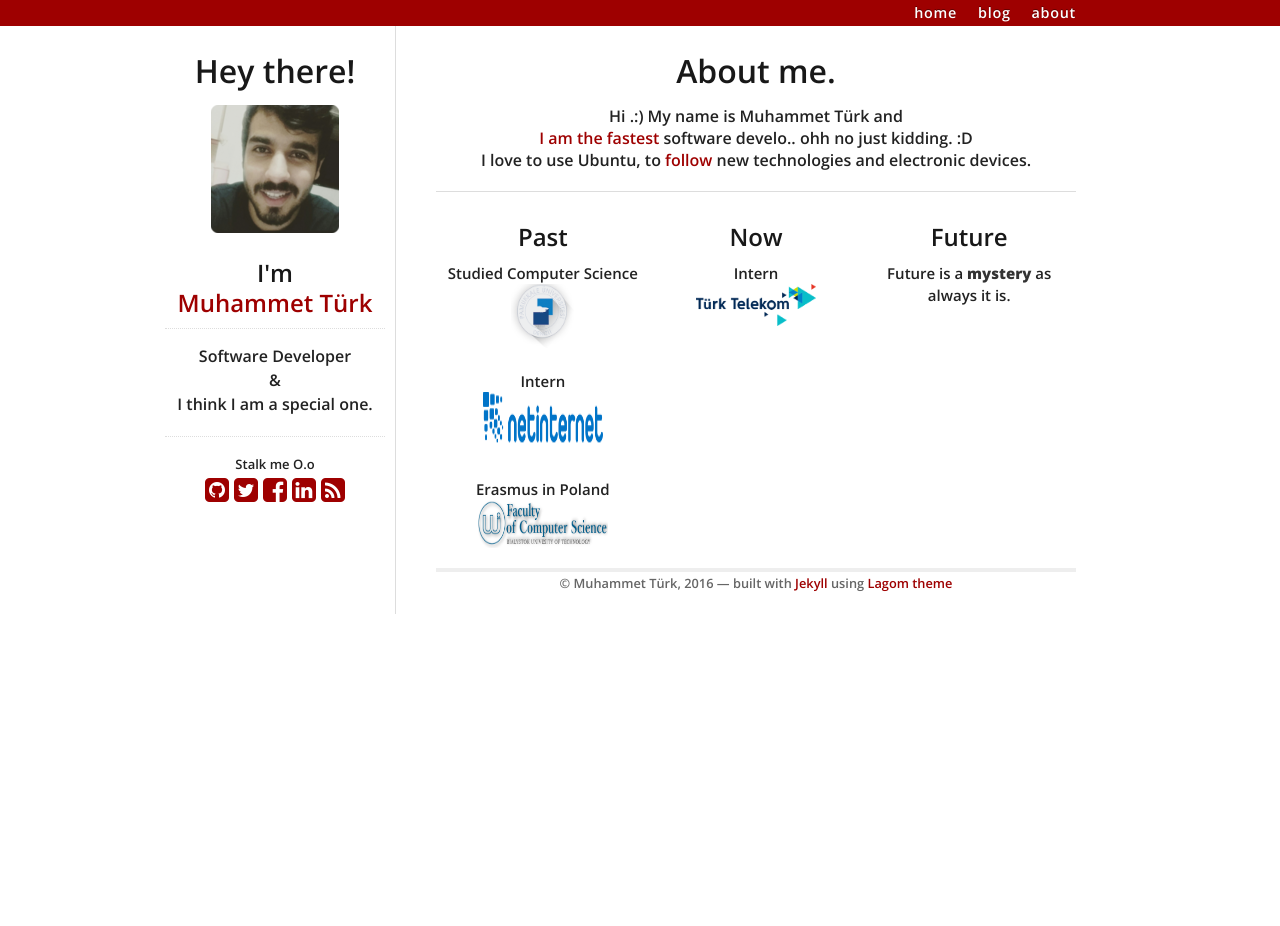
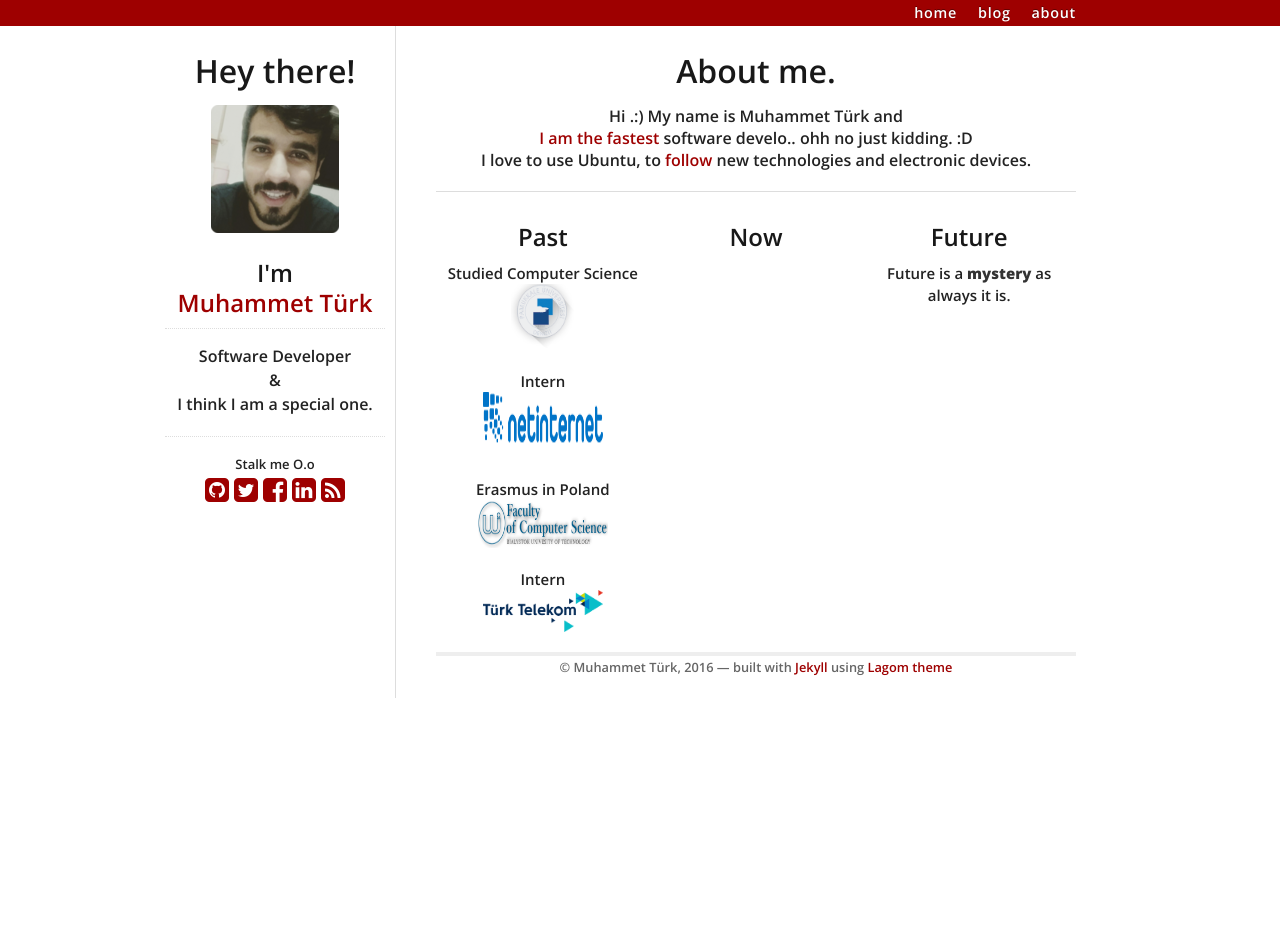
Before and after one commit to mturk111/mturk111.github.io, a Jekyll site: the page built from about.html, in a window 1280 px wide. Built offline with Jekyll 4.4.1, drawn with Linux system fonts in a browser that asks for light colours; nearby versions of some CDN libraries.

Commit message:
Update about.html

```diff
--- a/about.html
+++ b/about.html
@@ -18,11 +18,11 @@ I love to use Ubuntu, to <a href="http://ismailakbudak.com/">follow</a> new tech
 	</br>
 	Erasmus in Poland </br><a href="http://www.wi.pb.edu.pl/index.php/en/"><img src="/assets/img/pb.png" " height=48 width=130></a>
 	</p>
+	<p>Intern </br><a href="https://www.turktelekom.com.tr/"><img src="/assets/img/tt.png" height=42 width=120></a></p>
 </div>
 
 <div id="middle">
 	<h2>Now</h2>
-	<p>Intern </br><a href="https://www.turktelekom.com.tr/"><img src="/assets/img/tt.png" height=42 width=120></a></p>
 </div>
 
 <div id="right">
```
